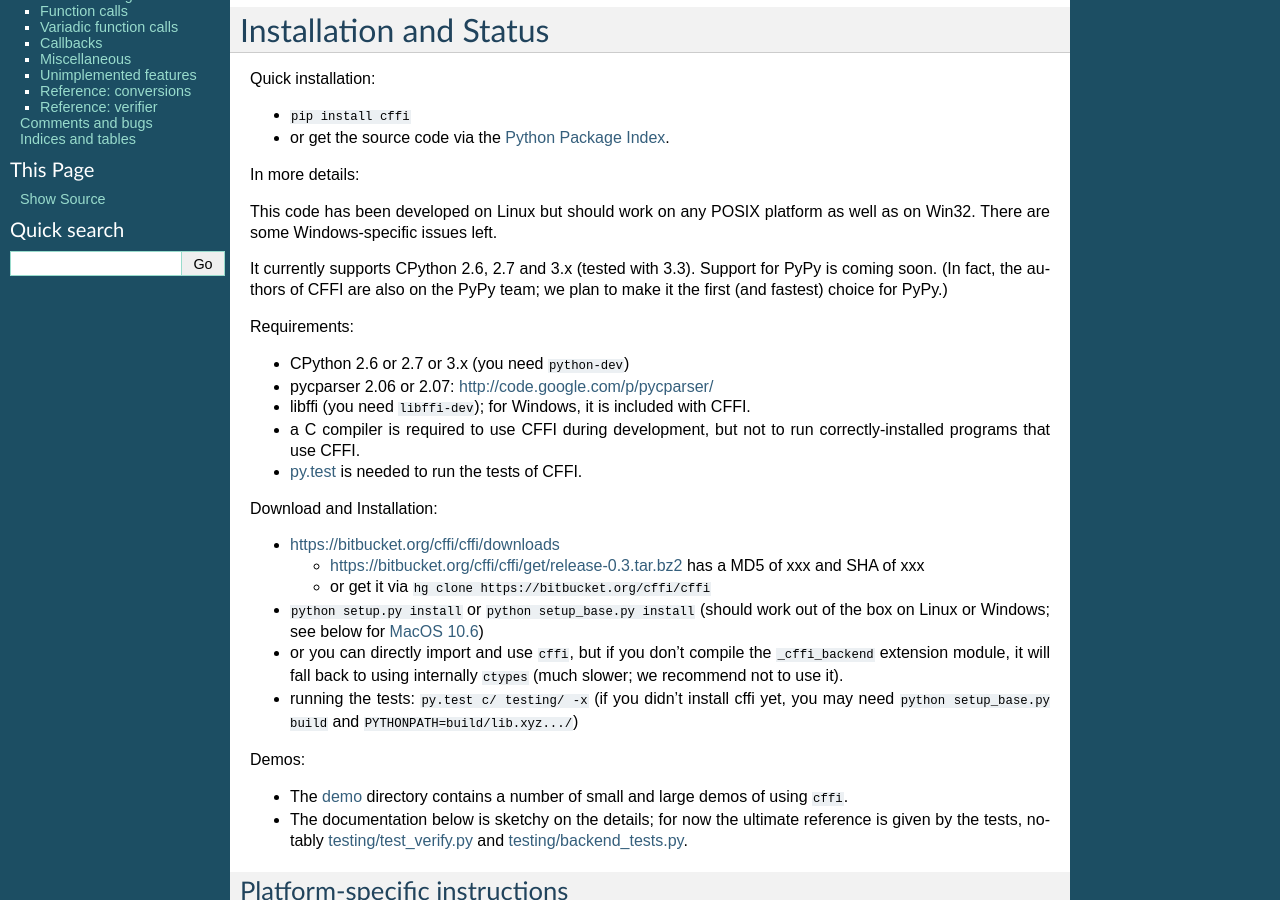
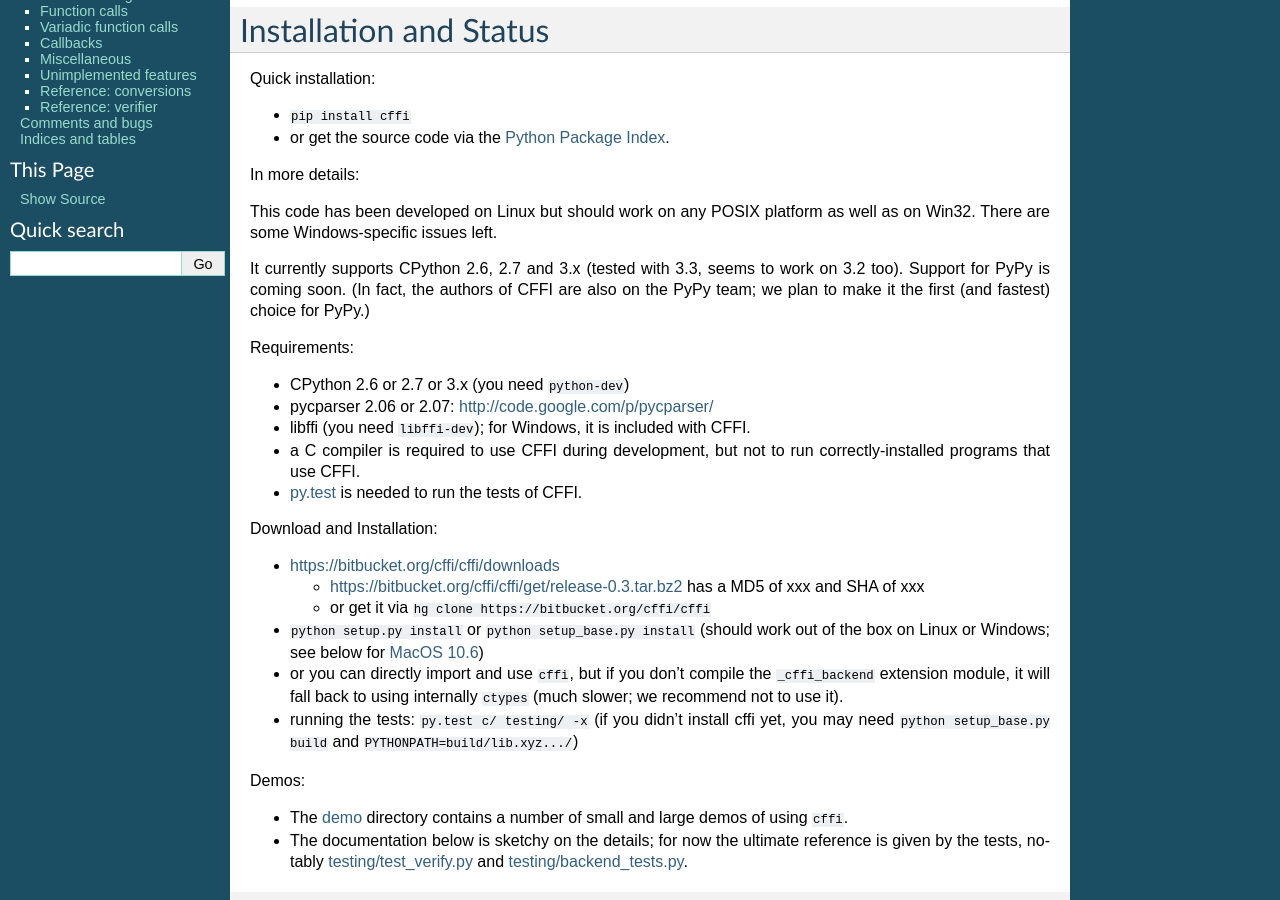
Before and after one commit to tharvik/cffi, a Sphinx documentation site: the page built from doc/source/index.rst, in a window 1280 px wide and 900 px high, scrolled down 471 px. Built offline with Sphinx 7.4.7, drawn with Linux system fonts in a browser that asks for light colours.

Commit message:
"Seems to work" non-statement.

```diff
--- a/doc/source/index.rst
+++ b/doc/source/index.rst
@@ -63,7 +63,8 @@
 platform as well as on Win32.  There are some Windows-specific issues
 left.
 
-It currently supports CPython 2.6, 2.7 and 3.x (tested with 3.3).
+It currently supports CPython 2.6, 2.7 and 3.x (tested with 3.3,
+seems to work on 3.2 too).
 Support for PyPy is coming soon.  (In fact, the authors of
 CFFI are also on the PyPy team; we plan to make it the first (and
 fastest) choice for PyPy.)
```
